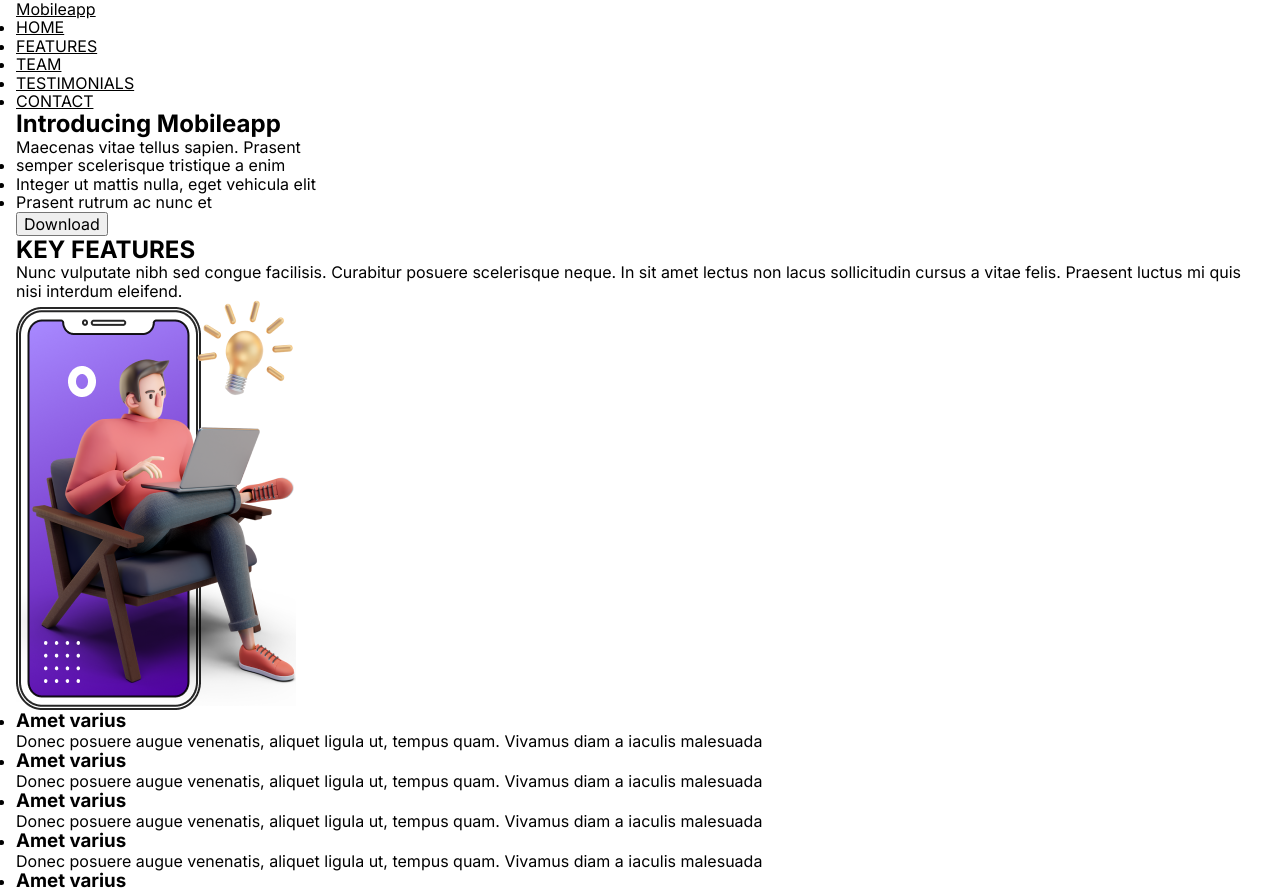
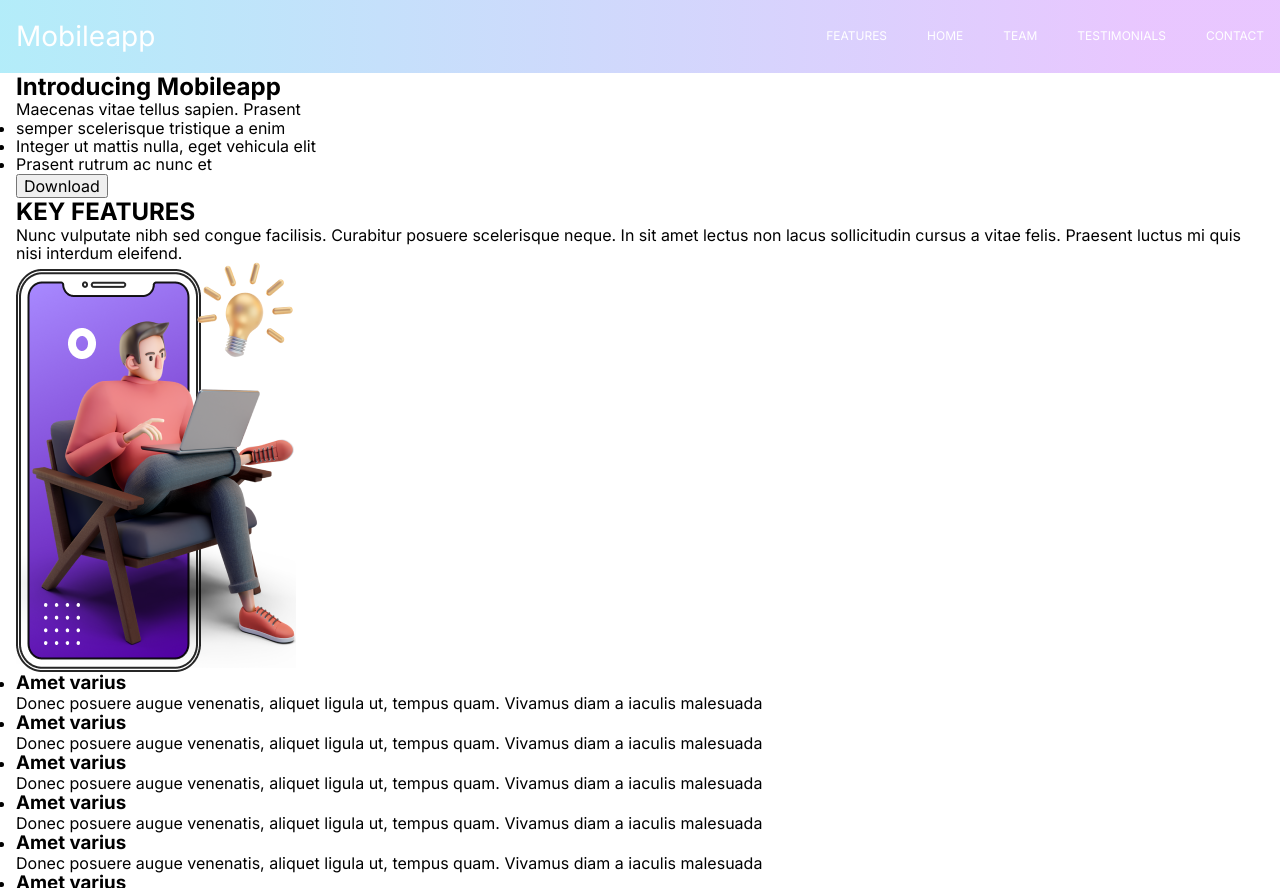
Before and after one commit to Tigriceo/fs-102-1, a plain HTML site: page index.html in a window 1280 px wide. Shown: the top 888 px of the page. Drawn offline with nearby package versions, Linux system fonts and the light colour scheme.

Commit message:
feature-header-css

```diff
--- a/css/style.css
+++ b/css/style.css
@@ -23,6 +23,9 @@ img {
   height: auto;
   display: block;
 }
+.lsn {
+  list-style: none;
+}
 
 .container {
   max-width: 1280px;
@@ -30,3 +33,35 @@ img {
   padding: 0 16px;
   margin: 0 auto;
 }
+.header {
+  background: linear-gradient(
+    90deg,
+    rgba(0, 197, 235, 0.3) -1.97%,
+    rgba(181, 68, 254, 0.3) 89.43%
+  );
+  backdrop-filter: blur(17.5px);
+  color: #fff;
+}
+.header a {
+  text-decoration: none;
+}
+.logo {
+  font-size: 28px;
+  line-height: 1.214;
+}
+.header-block {
+  display: flex;
+  justify-content: space-between;
+  align-items: center;
+}
+.header-menu {
+  display: flex;
+  align-items: center;
+  gap: 40px;
+}
+.header-menu-link {
+  font-size: 12px;
+  line-height: 1.21;
+  display: block;
+  padding: 29px 0;
+}
--- a/index.html
+++ b/index.html
@@ -1,41 +1,42 @@
 <!DOCTYPE html>
 <html lang="en">
-
   <head>
     <meta charset="UTF-8" />
     <meta http-equiv="X-UA-Compatible" content="IE=edge" />
     <meta name="viewport" content="width=device-width, initial-scale=1.0" />
-  <link rel="stylesheet" href="https://cdnjs.cloudflare.com/ajax/libs/modern-normalize/2.0.0/modern-normalize.min.css">
-  <link rel="stylesheet" href="./css/style.css">
+    <link
+      rel="stylesheet"
+      href="https://cdnjs.cloudflare.com/ajax/libs/modern-normalize/2.0.0/modern-normalize.min.css"
+    />
+    <link rel="stylesheet" href="./css/style.css" />
 
-  <link rel="preconnect" href="https://fonts.googleapis.com">
-  <link rel="preconnect" href="https://fonts.gstatic.com" crossorigin>
+    <link rel="preconnect" href="https://fonts.googleapis.com" />
+    <link rel="preconnect" href="https://fonts.gstatic.com" crossorigin />
 
-  <link href="https://fonts.googleapis.com/css2?family=Inter:wght@400;500;700&display=swap" rel="stylesheet">
+    <link
+      href="https://fonts.googleapis.com/css2?family=Inter:wght@400;500;700&display=swap"
+      rel="stylesheet"
+    />
 
     <title>FS-102</title>
   </head>
 
   <body>
-
-  <header>
-    <div class="container">
-      <a href="#">Mobileapp</a>
+    <header class="header">
+      <div class="container header-block">
+        <a href="#" class="logo">Mobileapp</a>
         <nav>
-        <ul>
-          <li><a href="#">HOME</a></li>
-          <li><a href="#">FEATURES</a></li>
-          <li><a href="#">TEAM</a></li>
-          <li><a href="#">TESTIMONIALS</a></li>
-          <li><a href="#">CONTACT</a></li>
+          <ul class="header-menu lsn">
+            <li><a href="#" class="header-menu-link">FEATURES</a></li>
+            <li><a href="#" class="header-menu-link">HOME</a></li>
+            <li><a href="#" class="header-menu-link">TEAM</a></li>
+            <li><a href="#" class="header-menu-link">TESTIMONIALS</a></li>
+            <li><a href="#" class="header-menu-link">CONTACT</a></li>
           </ul>
         </nav>
       </div>
     </header>
     <main>
-
-
-
       <section>
         <div class="container">
           <h1>Introducing Mobileapp</h1>
@@ -53,10 +54,15 @@
           <h2>KEY FEATURES</h2>
           <p>
             Nunc vulputate nibh sed congue facilisis. Curabitur posuere
-          scelerisque neque. In sit amet lectus non lacus sollicitudin cursus a
-          vitae felis. Praesent luctus mi quis nisi interdum eleifend.
+            scelerisque neque. In sit amet lectus non lacus sollicitudin cursus
+            a vitae felis. Praesent luctus mi quis nisi interdum eleifend.
           </p>
-        <img src="./images/feature11.png" alt="man under the lamp" width="280" height="410" />
+          <img
+            src="./images/feature11.png"
+            alt="man under the lamp"
+            width="280"
+            height="410"
+          />
           <ul>
             <li>
               <h3>Amet varius</h3>
@@ -127,7 +133,12 @@
             </li>
           </ul>
 
-        <img src="./images/iPhoneX.png" alt="iphonex" width="501" height="282" />
+          <img
+            src="./images/iPhoneX.png"
+            alt="iphonex"
+            width="501"
+            height="282"
+          />
         </div>
       </section>
     </main>
@@ -135,5 +146,4 @@
       <div class="container">Фоотер</div>
     </footer>
   </body>
-
 </html>
```
Lines whose indentation alone changed are shown as unchanged.
